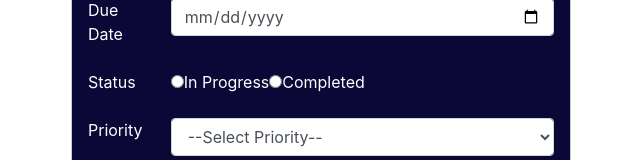
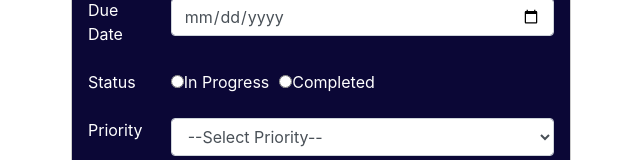
Before and after one commit to palashkumer/todo-task, a React (Vite) app in the folder frontend/: page /addtask in a window 1280 px wide. Shown: the part 240-400 px from the top of the page, without its empty margins (319-959 px from the left). Built offline with nearby package versions, Linux system fonts and the light colour scheme.

Commit message:
fix: status filed styling

```diff
--- a/frontend/src/components/AddTask.jsx
+++ b/frontend/src/components/AddTask.jsx
@@ -112,7 +112,7 @@ function AddTask() {
                   />
                   In Progress
                 </label>
-                <label style={{color: 'white'}} className={`status-radio ${formValue.status === 'Completed' ? 'active' : ''}`}>
+                <label style={{color: 'white',marginLeft: '10px'}} className={`status-radio ${formValue.status === 'Completed' ? 'active' : ''}`}>
                   <input
                     type="radio"
                     name="status"
--- a/frontend/src/components/EditTaskModal.jsx
+++ b/frontend/src/components/EditTaskModal.jsx
@@ -91,7 +91,7 @@ function EditTaskModal({ taskId, onClose, onEditSuccess }) {
                       <input type="radio" name="status" value="In Progress" checked={formValue.status === 'In Progress'} onChange={handleInput} />
                       In Progress
                     </label>
-                    <label className={`status-radio ${formValue.status === 'Completed' ? 'active' : ''}`} style={{color: 'white'}}>
+                    <label className={`status-radio ${formValue.status === 'Completed' ? 'active' : ''}`} style={{color: 'white',marginLeft: '10px'}}>
                       <input type="radio" name="status" value="Completed" checked={formValue.status === 'Completed'} onChange={handleInput} />
                       Completed
                     </label>
```
